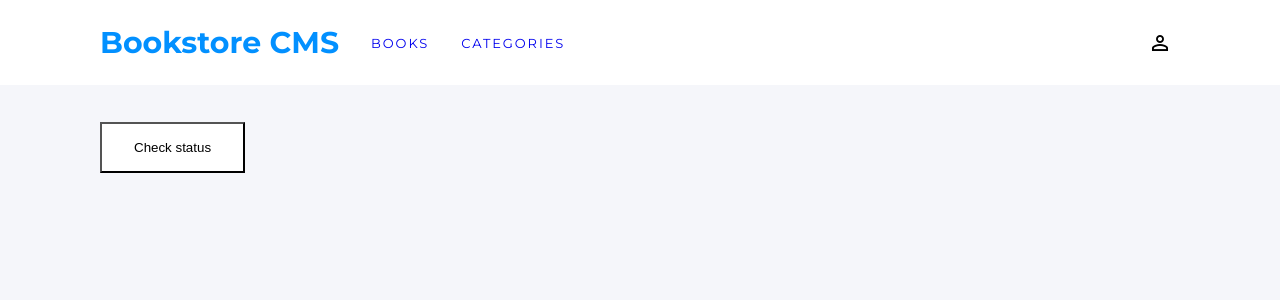
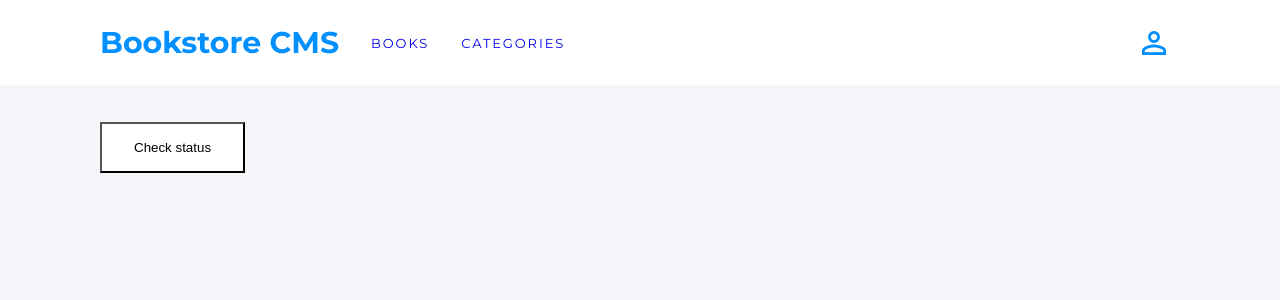
Before and after one commit to ElsonOtake/Bookstore, a React (Create React App) app: page /categories in a window 1280 px wide. Shown: the top 300 px of the page. Built offline with nearby package versions, Linux system fonts and the light colour scheme.

Commit message:
Update styling

```diff
--- a/src/index.css
+++ b/src/index.css
@@ -5,7 +5,7 @@
 }
 
 body {
-  background-color: #f5f6fa;;
+  background-color: #f5f6fa;
 }
 
 li {
@@ -42,6 +42,15 @@ nav li {
 
 nav span {
   margin-right: 0.5rem;
+  cursor: pointer;
+}
+
+.material-icons-outlined.md-36 {
+  font-size: 36px;
+}
+
+.material-icons-outlined.md-blue {
+  color: #0290ff;
 }
 
 a {
@@ -107,6 +116,20 @@ article span {
   background-color: transparent;
 }
 
+.chapter_data button {
+  font-family: RobotoSlab, Arial, Helvetica, sans-serif;
+  font-size: 0.813rem;
+  font-weight: 300;
+  letter-spacing: 0.5px;
+  text-align: center;
+  padding: 0.436rem 1.188rem 0.5rem 1.375rem;
+  color: #fff;
+  border: none;
+  border-radius: 3px;
+  background-color: #0290ff;
+  cursor: pointer;
+}
+
 article .books_data button {
   border: none;
   background-color: transparent;
@@ -152,7 +175,8 @@ form input[type=submit] {
 .text_style_5 {
   font-family: Montserrat, Arial, Helvetica, sans-serif;
   font-weight: bold;
-  size: 0.875rem;
+  opacity: 0.5;
+  font-size: 0.875rem;
   letter-spacing: 0;
   color: #121212;
 }
@@ -215,7 +239,7 @@ input[type=text]:nth-child(2) {
   color: #121212;
 }
 
-.completed_data:last-child {
+.completed_data .completed_text {
   opacity: 0.5;
   font-family: Montserrat, Arial, Helvetica, sans-serif;
   font-size: 0.875rem;
@@ -250,20 +274,6 @@ input[type=text]:nth-child(2) {
   background-color: transparent;
 }
 
-.chapter_data button {
-  font-family: RobotoSlab, Arial, Helvetica, sans-serif;
-  font-size: 0.813rem;
-  font-weight: 300;
-  letter-spacing: 0.5px;
-  text-align: center;
-  padding: 0.436rem 1.188rem 0.5rem 1.375rem;
-  color: #fff;
-  border: none;
-  border-radius: 3px;
-  background-color: #0290ff;
-  cursor: pointer;
-}
-
 .progress_data {
   display: flex;
   align-items: center;
```
